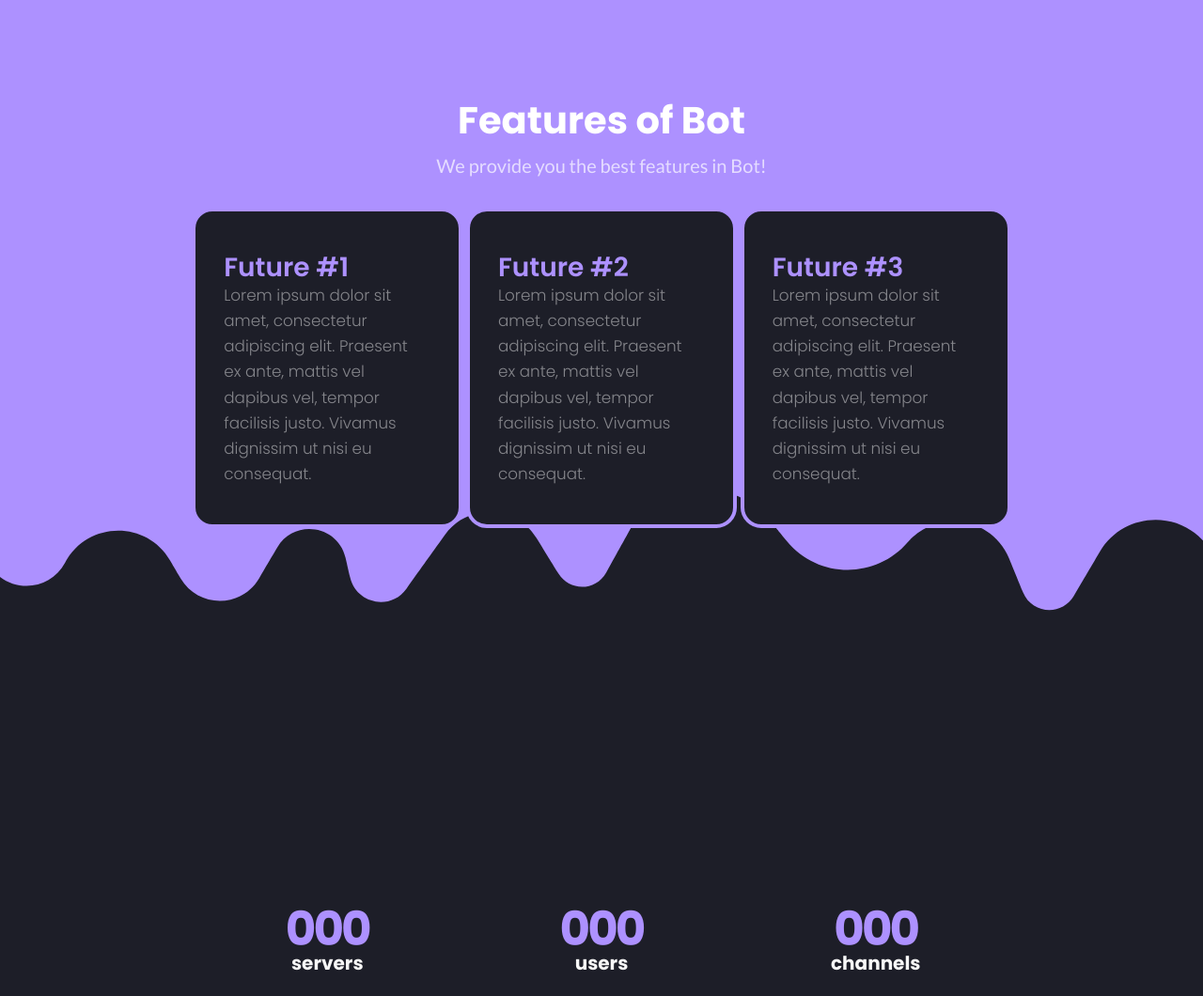
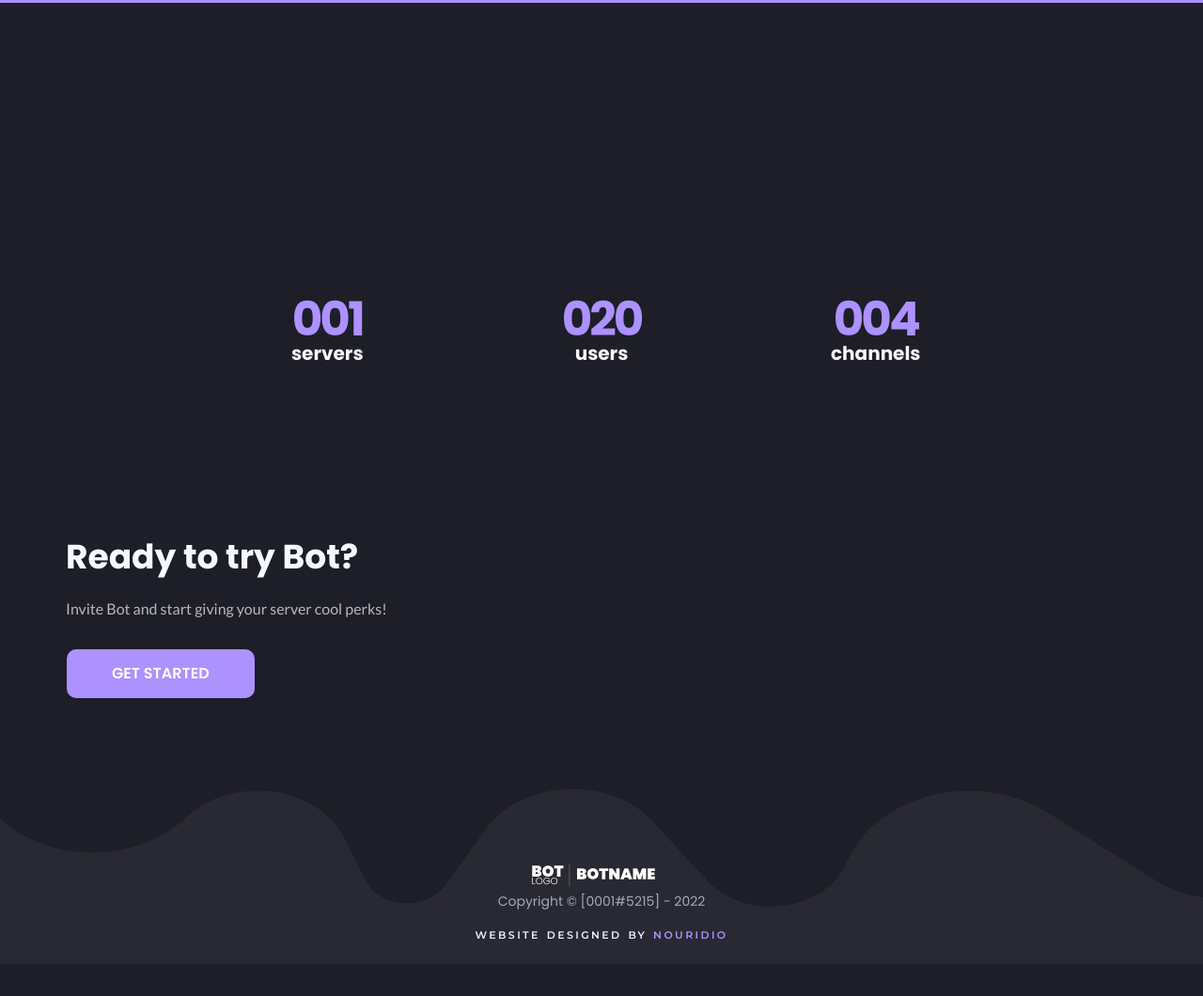
Before and after one commit to 9Hundred100Five1/HaRimBa, a plain HTML site: page src/index.html in a window 1280 px wide. Shown: the part 767-1827 px from the top of the page at 94% size. After the commit the page ends 1793 px from the top, so only its background shows below. Drawn offline with nearby package versions, Linux system fonts and the light colour scheme.

Commit message:
Update index.html

```diff
--- a/src/index.html
+++ b/src/index.html
@@ -43,11 +43,11 @@
 <div class="heading">
     <h1 class="display-5 title">It's time to use Bot in your server.</h1>
     <p class="subtitle">Bot is a multi-purpose bot ready to skill up and boost up your Discord server<br />Also features auto-moderation, administration, music and much more!</p>
-    <a class="btn btn-primary btn-lg" href="#start_link" target="_blank" role="button">Get started</a>
-    <a class="btn btn-secondary btn-lg" href="#server_link" target="_blank" role="button">Add to server</a>
+    <a class="btn btn-primary btn-lg" href="#https://discord.com/api/oauth2/authorize?client_id=949839652276293683&permissions=8&scope=bot%20applications.commands" target="_blank" role="button">Get started</a>
+    <a class="btn btn-secondary btn-lg" href="#https://discord.com/api/oauth2/authorize?client_id=949839652276293683&permissions=8&scope=bot%20applications.commands" target="_blank" role="button">Add to server</a>
     <br /><br /><br /><br /><br /><br />
 </div>
-<div class="features">
+<!-- <div class="features">
     <div class="title">Features of Bot</div>
     <div class="subtitle">We provide you the best features in Bot!</div>
     <div class="cards">
@@ -70,24 +70,24 @@
             </div>
         </div>
     </div>
-</div>
+</div> -->
 <div class="statistics">
     <div class="cards">
         <div class="card statistic" style="width: 18rem;">
             <div class="card-body">
-                <p class="card-title" style="font-size: 50px !important;line-height: 15px !important;letter-spacing: -0.06em !important;font-weight: bold !important;">000</h1>
+                <p class="card-title" style="font-size: 50px !important;line-height: 15px !important;letter-spacing: -0.06em !important;font-weight: bold !important;">001</h1>
                 <p style="font-weight: bold !important;font-size: 20px !important;">servers</p>
             </div>
         </div>
         <div class="card statistic" style="width: 18rem;">
             <div class="card-body">
-                <p class="card-title" style="font-size: 50px !important;line-height: 15px !important;letter-spacing: -0.06em !important;font-weight: bold !important;">000</h1>
+                <p class="card-title" style="font-size: 50px !important;line-height: 15px !important;letter-spacing: -0.06em !important;font-weight: bold !important;">020</h1>
                 <p style="font-weight: bold !important;font-size: 20px !important;">users</p>
             </div>
         </div>
         <div class="card statistic" style="width: 18rem;">
             <div class="card-body">
-                <p class="card-title" style="font-size: 50px !important;line-height: 15px !important;letter-spacing: -0.06em !important;font-weight: bold !important;">000</h1>
+                <p class="card-title" style="font-size: 50px !important;line-height: 15px !important;letter-spacing: -0.06em !important;font-weight: bold !important;">004</h1>
                 <p style="font-weight: bold !important;font-size: 20px !important;">channels</p>
             </div>
         </div>
@@ -107,10 +107,10 @@
     <div class="footer">
         <div class="bot-footer">
             <img src="assets/BotLogoWord.svg" width="150"><br />
-            Copyright © [BotOwner] - 2020
+            Copyright © [0001#5215] - 2022
         </div><br/>
         <div class="nouridio">website designed by <a href="https://nouridio.com"> nouridio</a></div>
-    </di
+    </div>
 </div>
 <script src="https://code.jquery.com/jquery-3.3.1.slim.min.js" integrity="sha384-q8i/X+965DzO0rT7abK41JStQIAqVgRVzpbzo5smXKp4YfRvH+8abtTE1Pi6jizo" crossorigin="anonymous"></script>
 <script src="https://cdnjs.cloudflare.com/ajax/libs/popper.js/1.14.7/umd/popper.min.js" integrity="sha384-UO2eT0CpHqdSJQ6hJty5KVphtPhzWj9WO1clHTMGa3JDZwrnQq4sF86dIHNDz0W1" crossorigin="anonymous"></script>
```
